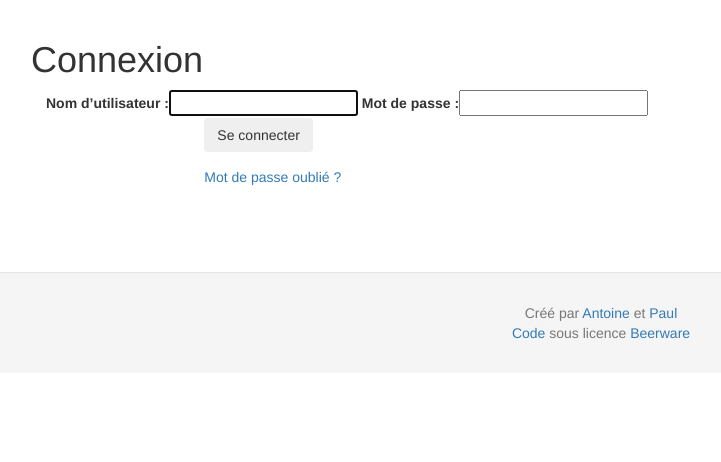
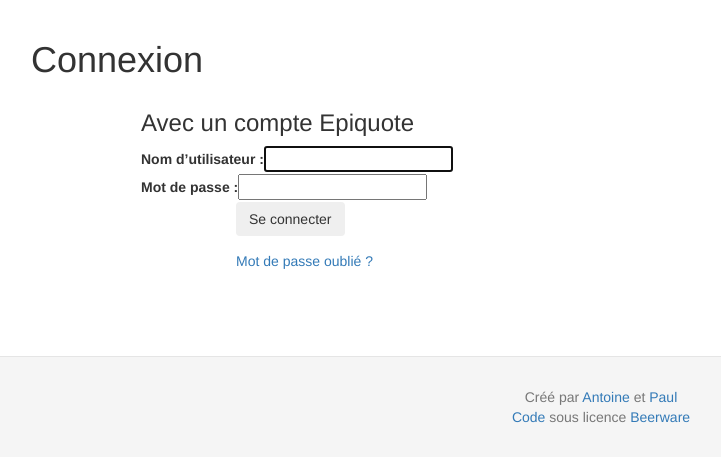
Before and after one commit to seirl/epiquote, a Django app: page /accounts/login/ in a window 1280 px wide. Shown: the part 52-514 px from the top of the page, without its empty margins (39-760 px from the left). Run offline with Django 3.2, Linux system fonts and the light colour scheme; some libraries are stand-ins or nearby versions.

Commit message:
Add Epita Connect to auth users from the CRI

```diff
--- /dev/null
+++ b/epiquote/context_processors.py
@@ -0,0 +1,5 @@
+from django.conf import settings
+
+
+def inject_settings(request):
+    return {'settings': settings}
--- a/epiquote/templates/registration/login.html
+++ b/epiquote/templates/registration/login.html
@@ -3,21 +3,30 @@
 
 {% block title %}Connexion{% endblock %}
 {% block content %}
-<form method="POST" action="" class="form-horizontal">
-  <div class="col-md-10">
+<div class="col-md-4 col-md-offset-1">
+  <h3>Avec un compte Epiquote</h3>
+  <form method="POST" action="" class="form-horizontal">
     {% csrf_token %}
     <input type="hidden" name="next" value="{{ next }}" />
-    {{ form|bootstrap_horizontal }}
+    {{ form|bootstrap }}
     <div class="form-group">
-      <div class="col-md-2 col-md-offset-2">
+      <div class="col-md-2 col-md-offset-3">
         <input type="submit" class="btn" value="Se connecter" />
       </div>
     </div>
     <div class="form-group">
-      <div class="col-md-3 col-md-offset-2">
+      <div class="col-md-6 col-md-offset-3">
         <a href="{% url 'password_reset' %}">Mot de passe oublié ?</a>
       </div>
     </div>
+  </form>
+</div>
+{% if settings.ENABLE_EPITA_CONNECT %}
+  <div class="col-md-5 col-md-offset-1">
+    <h3>Avec un compte CRI</h3>
+      <a href="{% url 'social:begin' 'epita' %}"
+        class="btn btn-large btn-success">
+        Se connecter avec son compte CRI</a>
   </div>
-</form>
+{% endif %}
 {% endblock %}
--- a/epiquote/urls.py
+++ b/epiquote/urls.py
@@ -1,3 +1,4 @@
+from django.conf import settings
 from django.contrib import admin
 from django.urls import include, path
 from django_registration.backends.activation.views import RegistrationView
@@ -14,3 +15,8 @@
     path('comments/', include('django_comments.urls')),
     path('', include('quotes.urls')),
 ]
+
+if settings.ENABLE_EPITA_CONNECT:
+    urlpatterns += [
+        path('accounts/', include('social_django.urls', namespace='social')),
+    ]
--- /dev/null
+++ b/requirements-epita-auth.txt
@@ -0,0 +1,3 @@
+social-auth-app-django
+social-auth-backend-epita
+social-auth-core[openidconnect]
```
Also changed, not shown: epiquote/settings/common.py (+24 -0 lines), epiquote/settings/conf.sample.py (+18 -0 lines), epiquote/social_pipeline.py (added, +26 -0 lines).
